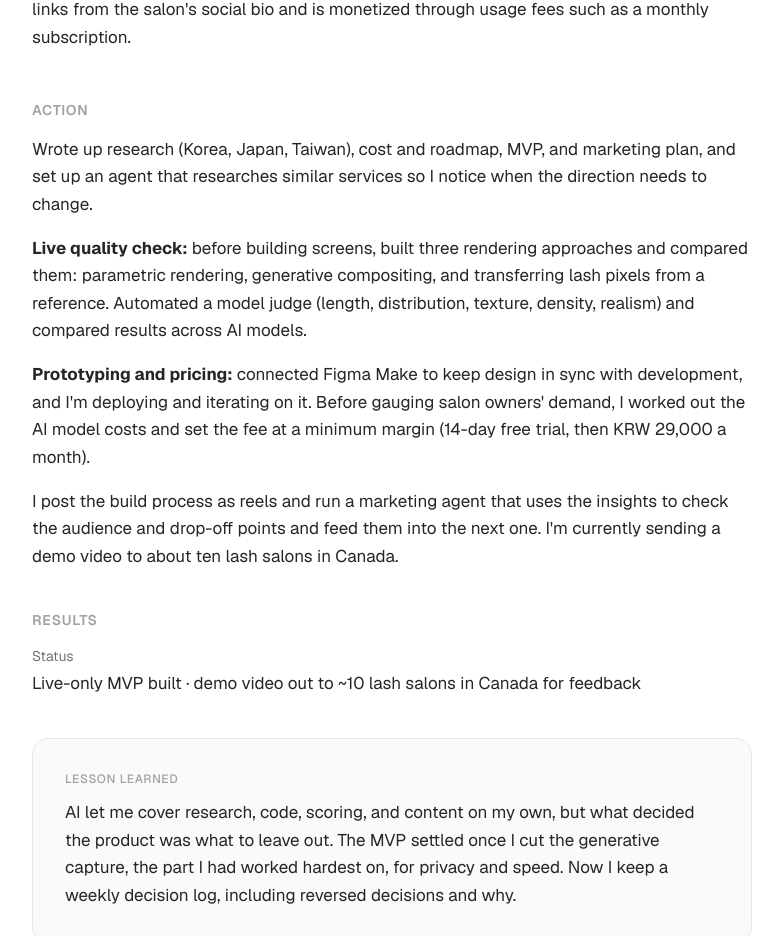
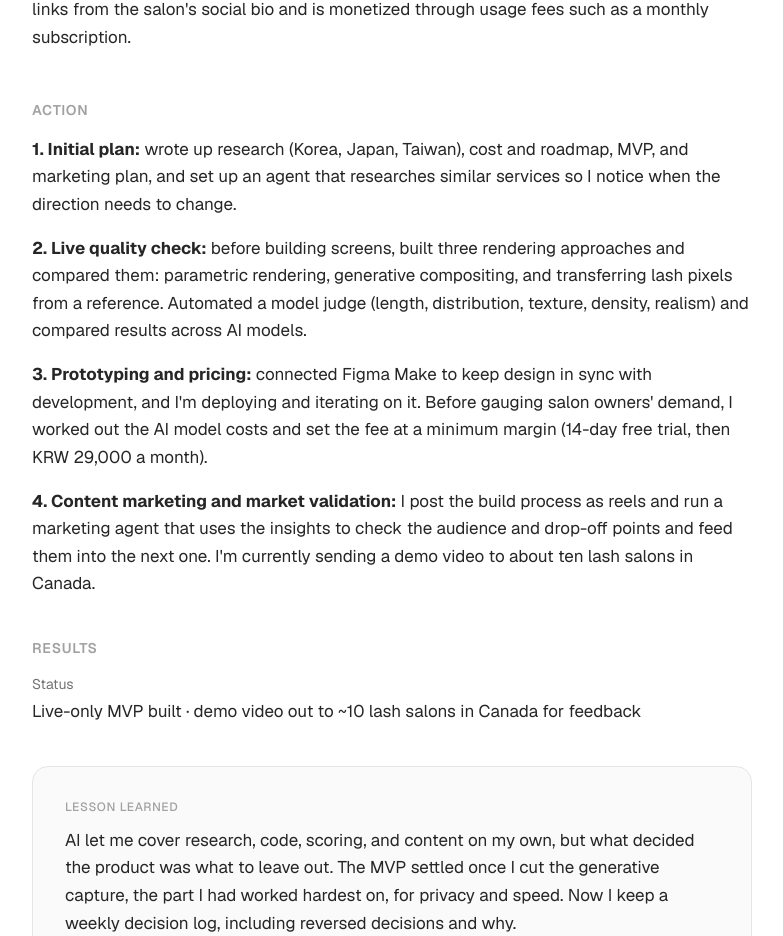
Before and after one commit to bea-kang/portfolio_global, a Next.js app: page /en/projects/side in a window 1280 px wide. Shown: the part 1073-2009 px from the top of the page, without its empty margins (248-1031 px from the left). Built offline with nearby package versions, Linux system fonts and the light colour scheme.

Commit message:
Number and label each lash try-on action step
Co-Authored-By: Claude Opus 5.5 <noreply@anthropic.com>

```diff
--- a/content/side.ts
+++ b/content/side.ts
@@ -29,10 +29,10 @@ export const sideCases: Record<Locale, ZigzagCase[]> = {
         "**Hypothesis:** if customers can see each salon's designs live on their own eyes, fewer drop off before booking, and salon owners save on consultation and complaint costs. The feature links from the salon's social bio and is monetized through usage fees such as a monthly subscription.",
       ],
       action: [
-        "Wrote up research (Korea, Japan, Taiwan), cost and roadmap, MVP, and marketing plan, and set up an agent that researches similar services so I notice when the direction needs to change.",
-        "**Live quality check:** before building screens, built three rendering approaches and compared them: parametric rendering, generative compositing, and transferring lash pixels from a reference. Automated a model judge (length, distribution, texture, density, realism) and compared results across AI models.",
-        "**Prototyping and pricing:** connected Figma Make to keep design in sync with development, and I'm deploying and iterating on it. Before gauging salon owners' demand, I worked out the AI model costs and set the fee at a minimum margin (14-day free trial, then KRW 29,000 a month).",
-        "I post the build process as reels and run a marketing agent that uses the insights to check the audience and drop-off points and feed them into the next one. I'm currently sending a demo video to about ten lash salons in Canada.",
+        "**1. Initial plan:** wrote up research (Korea, Japan, Taiwan), cost and roadmap, MVP, and marketing plan, and set up an agent that researches similar services so I notice when the direction needs to change.",
+        "**2. Live quality check:** before building screens, built three rendering approaches and compared them: parametric rendering, generative compositing, and transferring lash pixels from a reference. Automated a model judge (length, distribution, texture, density, realism) and compared results across AI models.",
+        "**3. Prototyping and pricing:** connected Figma Make to keep design in sync with development, and I'm deploying and iterating on it. Before gauging salon owners' demand, I worked out the AI model costs and set the fee at a minimum margin (14-day free trial, then KRW 29,000 a month).",
+        "**4. Content marketing and market validation:** I post the build process as reels and run a marketing agent that uses the insights to check the audience and drop-off points and feed them into the next one. I'm currently sending a demo video to about ten lash salons in Canada.",
       ],
       results: [
         { label: "Status", value: "Live-only MVP built · demo video out to ~10 lash salons in Canada for feedback" },
@@ -130,10 +130,10 @@ export const sideCases: Record<Locale, ZigzagCase[]> = {
         "**가설:** 소비자가 자신의 눈에 샵별 디자인을 라이브로 확인할 수 있는 경우 예약 전 이탈이 줄고, 샵 사장님은 상담·클레임 비용을 절약할 수 있다. 해당 기능을 SNS 바이오에 연동시키고 월 요금 등 사용 요금으로 수익화한다.",
       ],
       action: [
-        "리서치(국내·일본·대만), 비용·로드맵, MVP 및 마케팅 계획을 정리하고 에이전트를 생성하여 유사 서비스를 리서치, 방향 수정이 필요한 경우 인지할 수 있도록 설계했습니다.",
-        "**live 품질 검증:** 화면 개발 전 렌더링 3방식(파라미터 렌더링, 생성형 합성, 레퍼런스 속눈썹 픽셀 이식)을 만들어 비교했습니다. 모델 심사(길이·분포·질감·밀도·실제감)를 자동화하고 AI별 결과값을 비교했습니다.",
-        "**프로토타이핑 및 프라이싱 설계:** Figma Make 연동을 통해 개발과 싱크하고 배포, 수정 중입니다. 뷰티샵 운영자의 수요 파악 전, AI 모델 사용 비용을 파악하고 최소 마진을 잡아 사용료를 책정했습니다. (14일 무료, 1개월 2만9천원)",
-        "개발 과정을 릴스로 업로드, 인사이트로 타깃·이탈 구간을 확인해 다음 편에 반영할 수 있도록 마케팅 에이전트를 운영하고 있습니다. 현재 캐나다 래시 샵 10곳에 데모 영상을 전송하고 있습니다.",
+        "**1. 최초 설계:** 리서치(국내·일본·대만), 비용·로드맵, MVP 및 마케팅 계획을 정리하고 에이전트를 생성하여 유사 서비스를 리서치, 방향 수정이 필요한 경우 인지할 수 있도록 설계했습니다.",
+        "**2. live 품질 검증:** 화면 개발 전 렌더링 3방식(파라미터 렌더링, 생성형 합성, 레퍼런스 속눈썹 픽셀 이식)을 만들어 비교했습니다. 모델 심사(길이·분포·질감·밀도·실제감)를 자동화하고 AI별 결과값을 비교했습니다.",
+        "**3. 프로토타이핑 및 프라이싱 설계:** Figma Make 연동을 통해 개발과 싱크하고 배포, 수정 중입니다. 뷰티샵 운영자의 수요 파악 전, AI 모델 사용 비용을 파악하고 최소 마진을 잡아 사용료를 책정했습니다. (14일 무료, 1개월 2만9천원)",
+        "**4. 콘텐츠 마케팅 및 시장 검증:** 개발 과정을 릴스로 업로드, 인사이트로 타깃·이탈 구간을 확인해 다음 편에 반영할 수 있도록 마케팅 에이전트를 운영하고 있습니다. 현재 캐나다 래시 샵 10곳에 데모 영상을 전송하고 있습니다.",
       ],
       results: [
         { label: "현재", value: "라이브 전용 MVP 완성 · 캐나다 래시 샵 10곳에 데모 영상 전달 중" },
```
